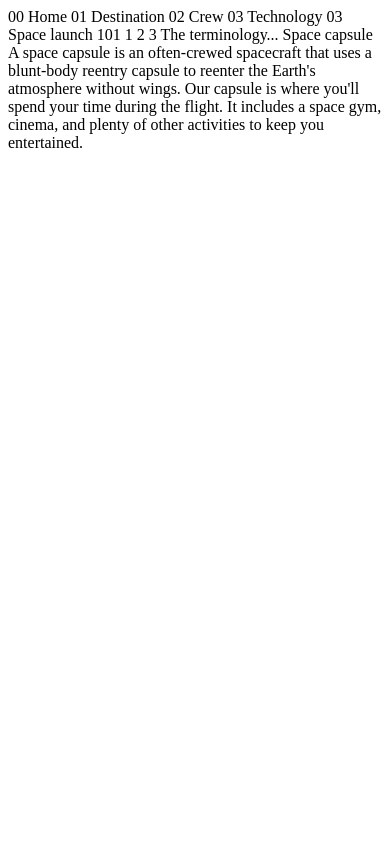
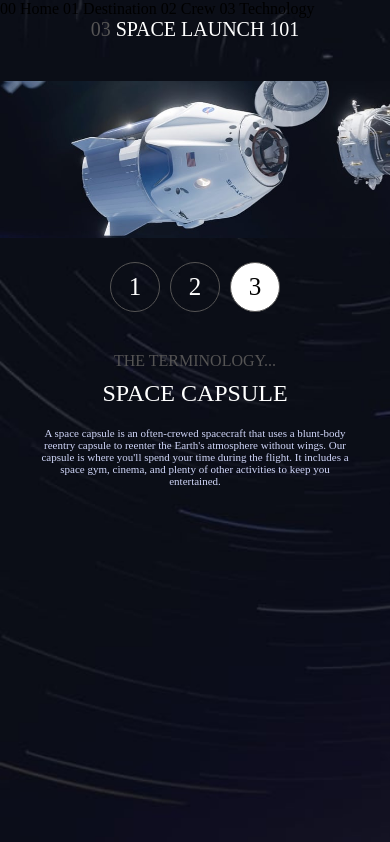
Before and after one commit to JiggytheDev/space-tourism, a plain HTML site: page starter code/technology-capsule.html in a window 390 px wide. Drawn offline with Linux system fonts and the light colour scheme.

Commit message:
Created the remaining view for technology and the styles

```diff
--- a/starter code/styles/destination.css
+++ b/starter code/styles/destination.css
@@ -7,7 +7,8 @@ body{
     width: 100%;
     height: 100vh;
     background-image: url(../assests/destination/background-destination-desktop.jpg);
-
+    background-repeat: no-repeat;
+    background-size: cover;
 }
 main{
  margin: 0 auto;
@@ -69,8 +70,13 @@ li.current{
     padding-top: 20px;
     display: flex;
     gap: 70px;
+    text-transform: uppercase;
 }
 .distance-category p{
     border-bottom: none;
     padding-bottom: 0;
 }
+.distance-category h3{
+    font-size: 24px;
+    font-weight: 400;
+}
--- /dev/null
+++ b/starter code/styles/technology.css
@@ -0,0 +1,151 @@
+*{
+    margin: 0;
+    padding: 0;
+    box-sizing: border-box;
+}
+body{
+    width: 100%;
+    height: 100vh;
+    background-image: url(../assests/technology/background-technology-desktop.jpg);
+    background-repeat: no-repeat;
+    background-size: cover;
+}
+main{
+    margin: 0 auto;
+   max-width: 1440px;
+    margin-left: 200px;
+}
+.content{
+    display: flex;
+    align-items: center;
+    justify-content: center;
+}.main-h1{
+    font-size: 20px;
+    text-transform: uppercase;
+    color: #fff;
+    font-weight: 200;
+}.main-h1 span{
+    color: #555454;
+}
+.section_1{
+    font-size:25px;
+    display: flex;
+    flex-direction: column;
+    align-items: center;
+    margin-right: 40px;
+}
+.section_1 p{
+    border: 1px solid #555454;
+    padding: 20px;
+    border-radius: 50%;
+    height: 50px;
+    width: 50px;
+    display: flex;
+    align-items: center;
+    justify-content: center;
+    margin-bottom:20px;
+}
+.section_1 a{
+    text-decoration: none;
+    color: #fff;
+}
+.section_2{
+    width: 35%;
+    color: #d0d6f9;
+    width: 35%;
+    margin-bottom: 15px;
+    margin-right: 30px;
+
+}
+.terminology{
+    text-transform: uppercase;
+    font-size: 20px;
+    color:#555454;
+}.section_2 h2{
+    font-size: 35px;
+    padding: 10px 0 20px 0;
+    text-transform: uppercase;
+    font-weight: 200;
+    color: #fff;
+}
+.current{
+    background-color: #fff;
+}
+.current a{
+    color: black;
+
+}
+.section_3{
+    margin-left: auto;
+}.section_3 img{
+     width: 100%;
+    height: auto;
+    object-fit: cover;
+}
+@media only screen and (max-width:768px) {
+   body{
+    background-image: url(../assests/technology/background-technology-tablet.jpg);
+   }
+    main{
+    margin: 0 auto;
+    max-width: 768px;
+    margin-left: 0;
+}
+.main-h1{
+    margin-bottom: 40px;
+}
+    .content{
+        flex-direction: column;
+        text-align: center;
+
+    }
+    .section_3{
+        order: 1;
+    }
+    .section_1{
+        order: 2;
+        flex-direction: row;
+        margin-top: 20px;
+        gap: 10px;
+    }
+    .section_2{
+        order: 3;
+        padding: 0 180px 0 180px;
+        font-size: 14px;
+    }
+    .section_2,
+  .section_3 img {
+    width: 100%;
+    max-width: 100%;
+  }
+
+}
+@media only screen and (max-width: 600px) {
+    body {
+        background-image: url(../assests/technology/background-technology-mobile.jpg);
+    }
+
+    main {
+        text-align: center;
+        margin: 0 auto;
+    }
+
+    .section_2 {
+        padding: 0;
+        margin: 0 auto;
+        font-size: 11px;
+        max-width: 80%;
+    }
+
+    .section_2 h2 {
+        font-size: 24px;
+    }
+
+    .terminology {
+        font-size: 16px;
+    }
+
+    .section_1 {
+        margin: 20px auto;
+    }
+}
--- a/starter code/technology-capsule.html
+++ b/starter code/technology-capsule.html
@@ -5,28 +5,47 @@
   <meta name="viewport" content="width=device-width, initial-scale=1.0">
 
   <link rel="icon" type="image/png" sizes="32x32" href="./assets/favicon-32x32.png">
+  <link rel="stylesheet" href="./styles/technology.css">
 
   <title>Frontend Mentor | Space tourism website</title>
 </head>
 <body>
 
+  <header>
   00 Home
   01 Destination
   02 Crew
   03 Technology
+</header>
+  <main>
+       <h1 class="main-h1"><span>03</span> Space launch 101</h1>
+    <div class="content">
+      <div class="section_1">
+         <p><a href="./technology-vehicle.html">1</a></p>
+        <p><a href="./technology-spaceport.html">2</a></p>
+        <p class="current"><a href="./technology-capsule.html">3</a></p>
+      </div>
+      <div class="section_2">
+        <p class="terminology">The terminology...</p>
+        <h2>Space capsule</h2>
+        <p>A space capsule is an often-crewed spacecraft that uses a blunt-body reentry
+          capsule to reenter the Earth's atmosphere without wings. Our capsule is where
+          you'll spend your time during the flight. It includes a space gym, cinema,
+          and plenty of other activities to keep you entertained.</p>
+      </div>
+      <div class="section_3">
+      <picture>
+        <!-- Mobile view-->
+        <source srcset="./assests/technology/image-space-capsule-landscape.jpg" media="(max-width: 375px)">
 
-  03 Space launch 101
+        <!-- Tablet view-->
+        <source srcset="./assests/technology/image-space-capsule-landscape.jpg" media="(max-width: 768px)">
 
-  1
-  2
-  3
-
-  The terminology...
-  Space capsule
-
-  A space capsule is an often-crewed spacecraft that uses a blunt-body reentry
-  capsule to reenter the Earth's atmosphere without wings. Our capsule is where
-  you'll spend your time during the flight. It includes a space gym, cinema,
-  and plenty of other activities to keep you entertained.
+        <!-- Desktop fallback-->
+        <img src="./assests/technology/image-space-capsule-portrait.jpg" alt="image-launch-vehicle">
+      </picture>
+    </div>
+    </div>
+  </main>
 </body>
 </html>
```
Also changed, not shown: starter code/technology-spaceport.html (+31 -13 lines), starter code/technology-vehicle.html (+32 -12 lines).
